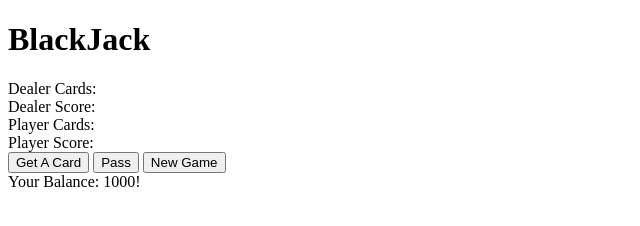
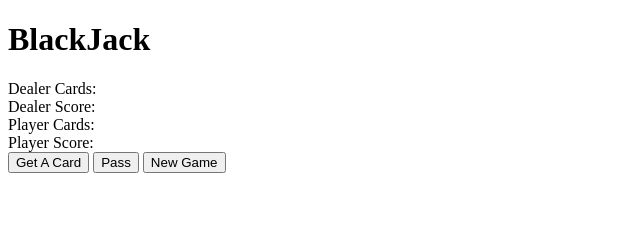
Before and after one commit to StepaN1336/blackjack, a plain HTML site: page index.html in a window 1280 px wide. Shown: the whole page, without its empty margins (0-640 px from the left). Drawn offline with Linux system fonts and the light colour scheme.

Commit message:
github doesn't see a div :c

```diff
--- a/index.html
+++ b/index.html
@@ -18,7 +18,6 @@
         <button class="pass-button">Pass</button>
         <button class="start-button">New Game</button>
     </div>
-    <div class="balance">Your Balance: 1000!</div>
     <div class="game-result"></div>
     <script src="index.js"></script>
 </body>
```
